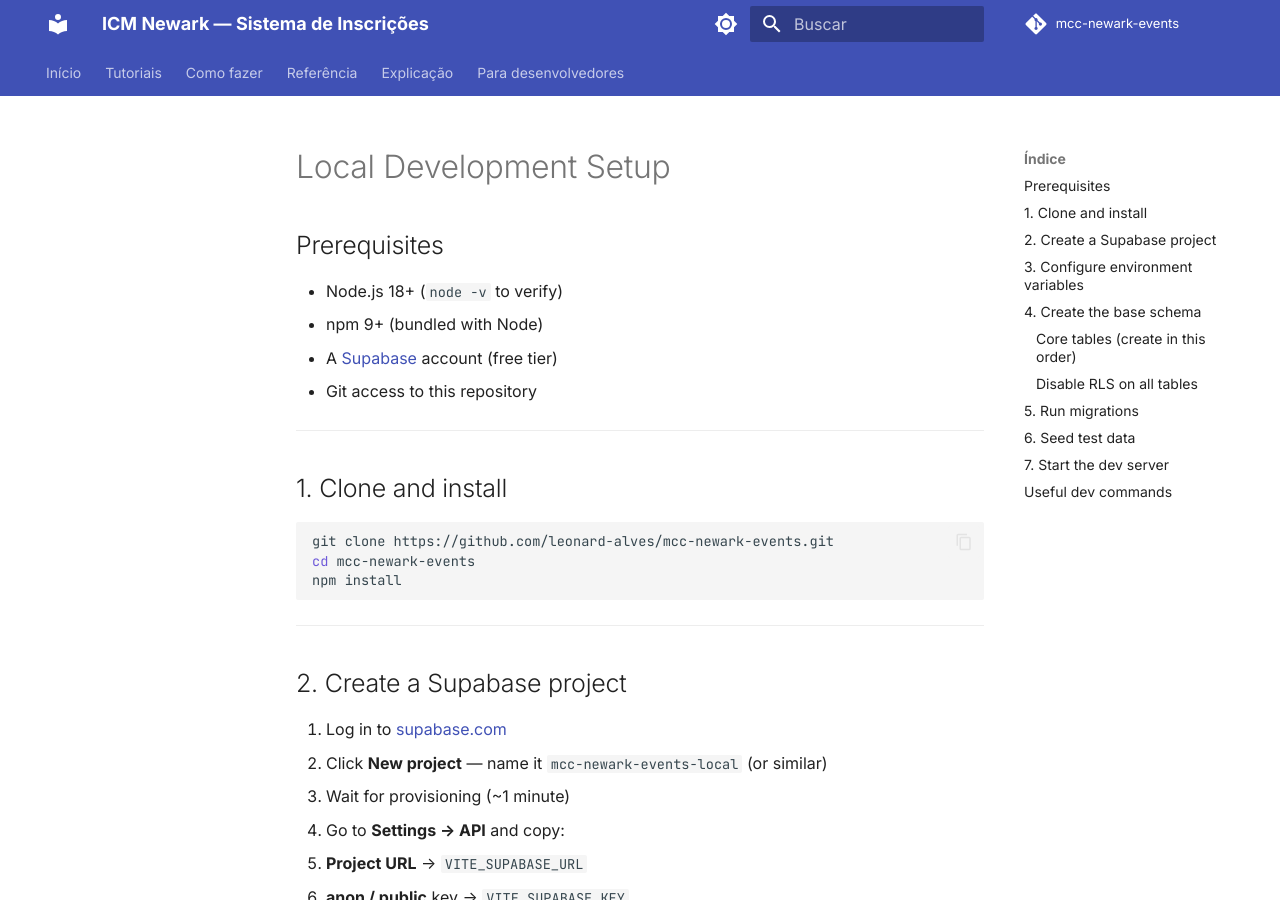
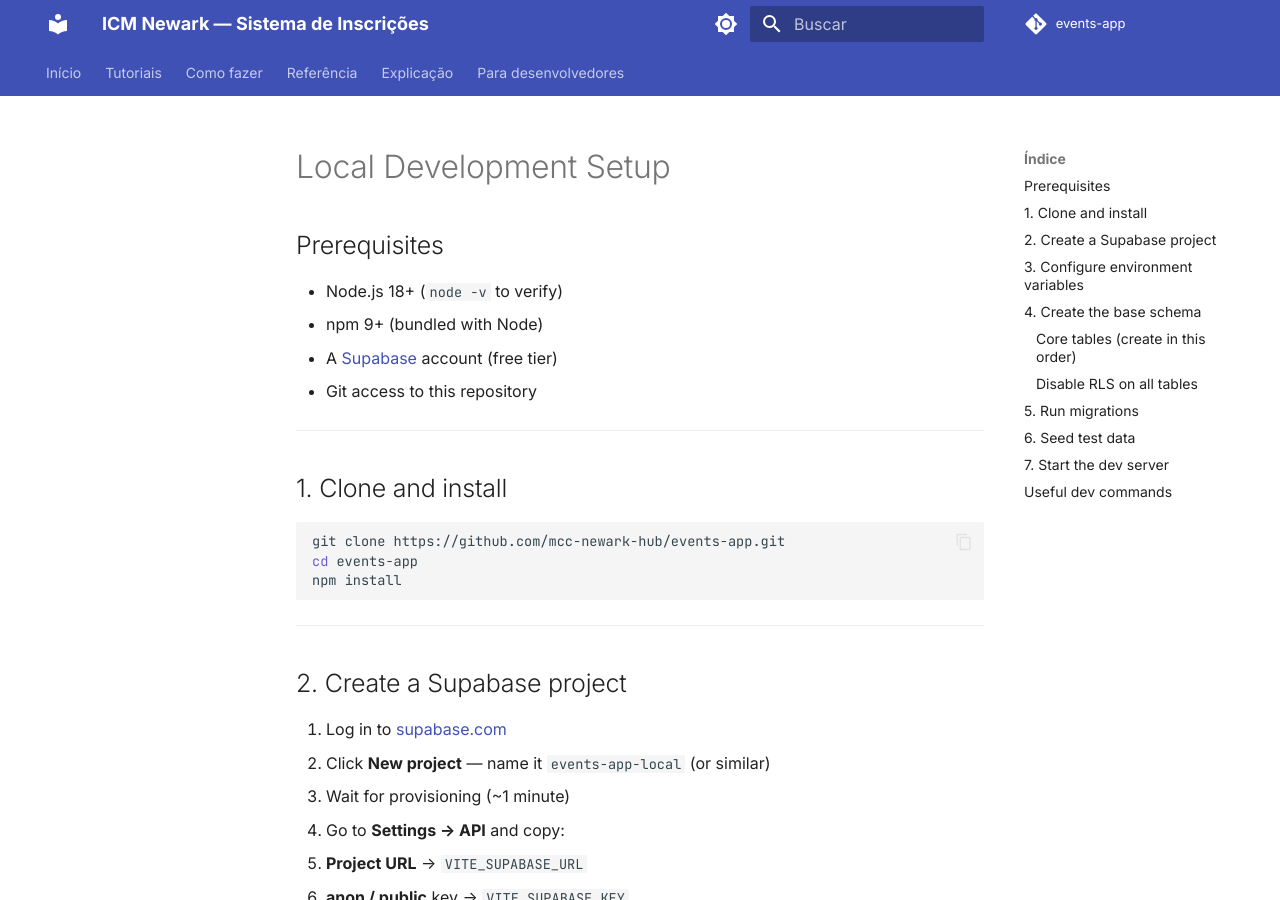
Before and after one commit to MCC-Newark-Hub/events-app, an MkDocs documentation site: the page built from docs/dev/setup-local.md, in a window 1280 px wide and 900 px high. Built offline with MkDocs 1.6.1 and Material for MkDocs 9.7.7, drawn with Linux system fonts in a browser that asks for light colours; comment, search, counter and statistics services are not loaded.

Commit message:
chore: update all references to mcc-newark-hub/events-app
Co-Authored-By: Claude Sonnet 4.6 <noreply@anthropic.com>

````diff
--- a/docs/dev/setup-local.md
+++ b/docs/dev/setup-local.md
@@ -12,8 +12,8 @@
 ## 1. Clone and install
 
 ```bash
-git clone https://github.com/leonard-alves/mcc-newark-events.git
-cd mcc-newark-events
+git clone https://github.com/mcc-newark-hub/events-app.git
+cd events-app
 npm install
 ```
 
@@ -22,7 +22,7 @@ npm install
 ## 2. Create a Supabase project
 
 1. Log in to [supabase.com](https://supabase.com/)
-2. Click **New project** — name it `mcc-newark-events-local` (or similar)
+2. Click **New project** — name it `events-app-local` (or similar)
 3. Wait for provisioning (~1 minute)
 4. Go to **Settings → API** and copy:
    - **Project URL** → `VITE_SUPABASE_URL`
--- a/index.html
+++ b/index.html
@@ -4,7 +4,7 @@
     <meta charset="UTF-8" />
     <link rel="icon" type="image/svg+xml" href="/favicon.svg" />
     <meta name="viewport" content="width=device-width, initial-scale=1.0" />
-    <title>mcc-newark-events</title>
+    <title>events-app</title>
   </head>
   <body>
     <div id="root"></div>
--- a/mkdocs.yml
+++ b/mkdocs.yml
@@ -1,10 +1,10 @@
 site_name: ICM Newark — Sistema de Inscrições
 site_description: Guia de usuário e documentação do sistema de inscrições da Igreja Cristã Maranata Newark
 site_author: ICM Newark
-site_url: https://leonard-alves.github.io/mcc-newark-events/
+site_url: https://mcc-newark-hub.github.io/events-app/
 
-repo_name: mcc-newark-events
-repo_url: https://github.com/leonard-alves/mcc-newark-events
+repo_name: events-app
+repo_url: https://github.com/mcc-newark-hub/events-app
 
 theme:
   name: material
@@ -62,4 +62,4 @@ nav:
 extra:
   social:
     - icon: fontawesome/brands/github
-      link: https://github.com/leonard-alves/mcc-newark-events
+      link: https://github.com/mcc-newark-hub/events-app
--- a/package.json
+++ b/package.json
@@ -1,5 +1,5 @@
 {
-  "name": "mcc-newark-events",
+  "name": "events-app",
   "private": true,
   "version": "0.0.0",
   "type": "module",
````
Also changed, not shown: CHANGELOG.md (+1 -1 lines), CONTRIBUTING.md (+1 -1 lines), NOTES.md (+1 -1 lines), README.md (+6 -6 lines), docs/dev/deployment.md (+2 -2 lines), .github/ISSUE_TEMPLATE/bug_report.md, .github/ISSUE_TEMPLATE/feature_request.md, 4 other files.
